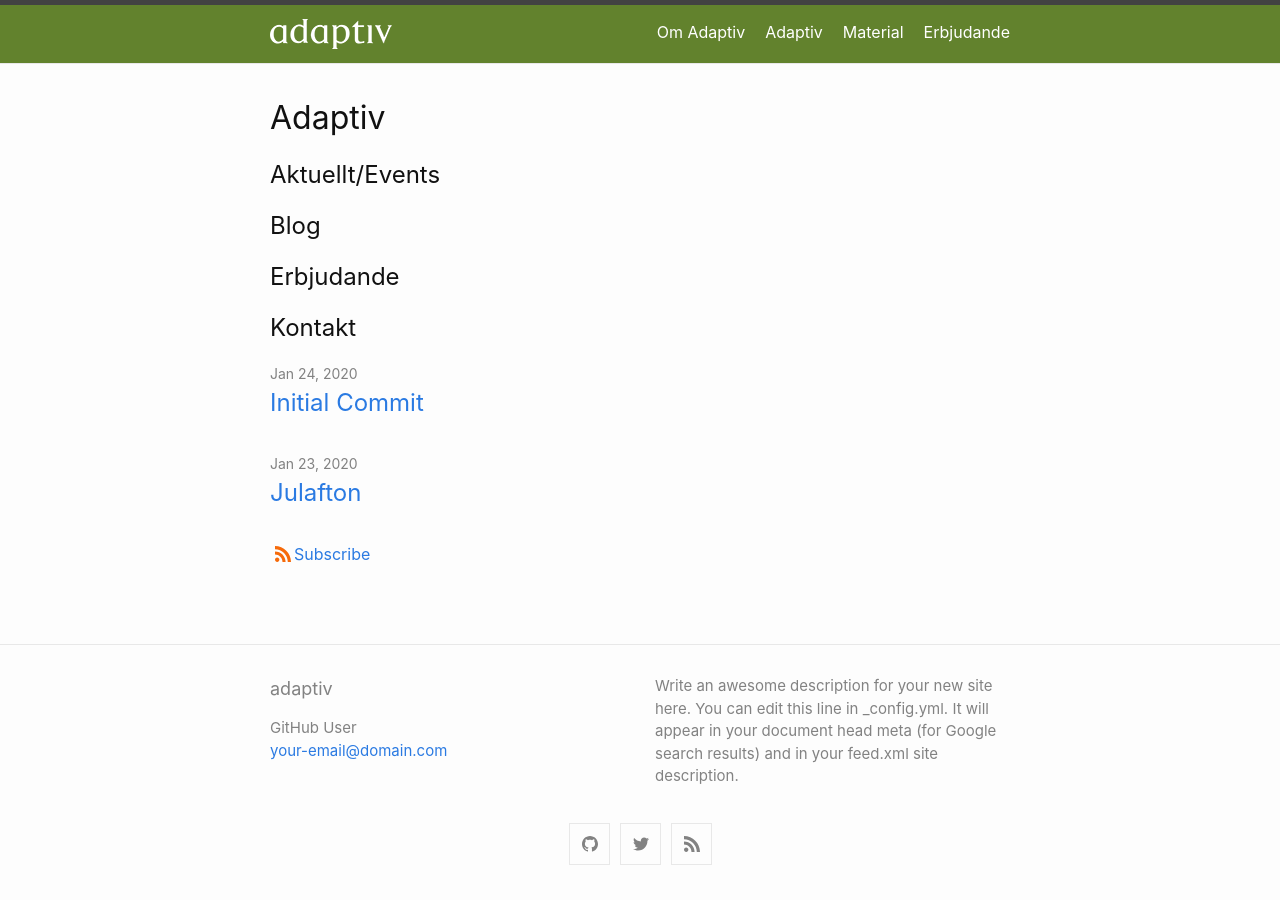
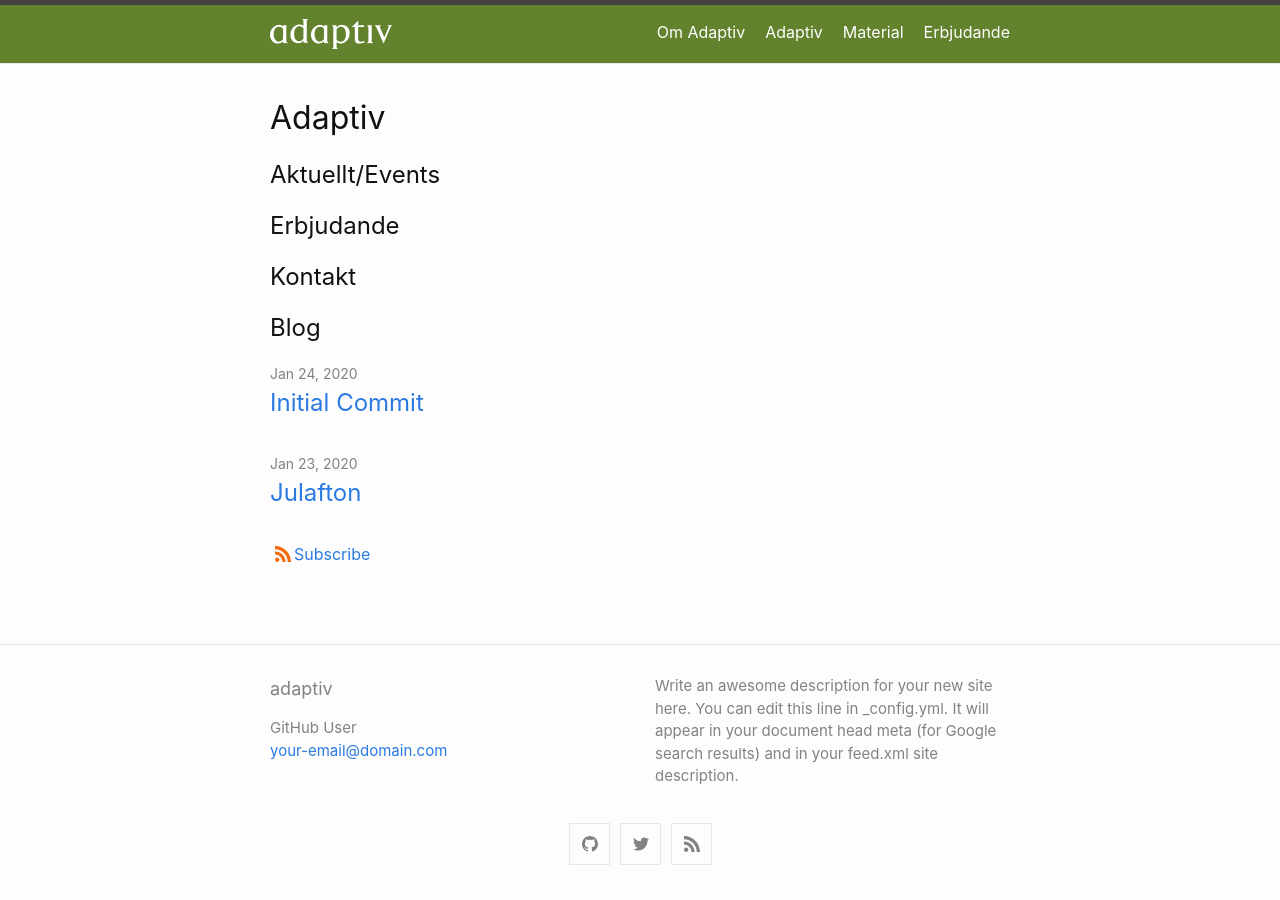
Before and after one commit to adaptiv/adaptiv.github.io--old, a Jekyll site: the page built from index.md, in a window 1280 px wide. Built offline with Jekyll 4.4.1, drawn with Linux system fonts in a browser that asks for light colours; our own code applies the rules of GitHub Pages for plain Markdown files.

```diff
--- a/index.md
+++ b/index.md
@@ -4,8 +4,8 @@
 
 ## Aktuellt/Events
 
-## Blog
-
 ## Erbjudande
 
 ## Kontakt
+
+## Blog
```
